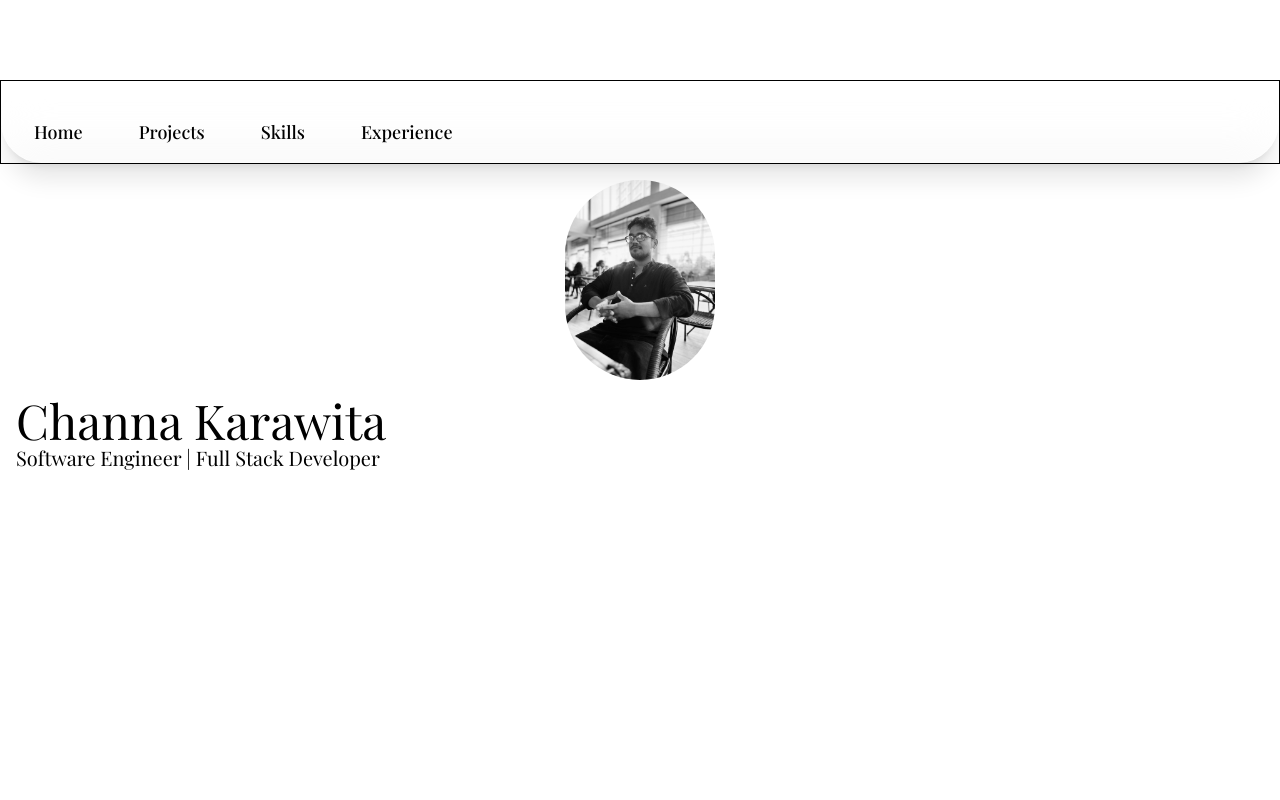
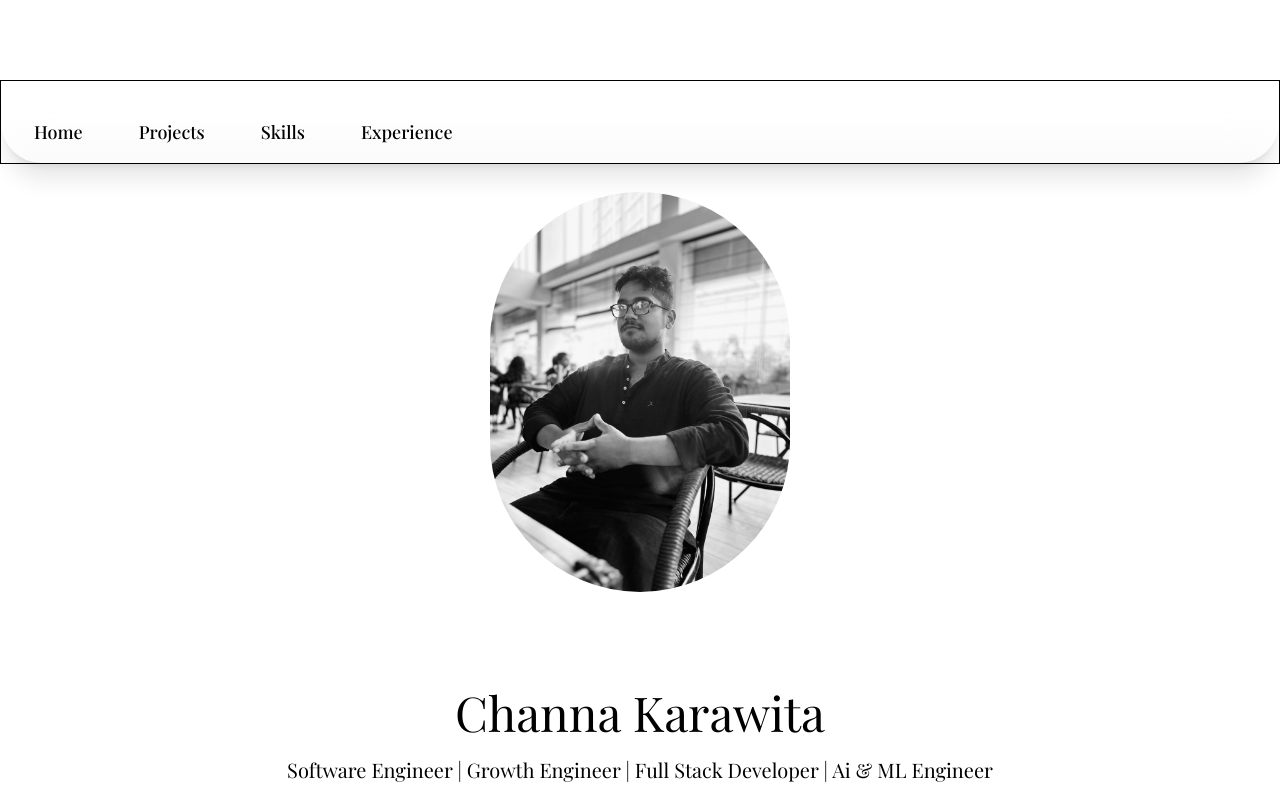
Before and after one commit to Ch4nnXDev/portfolio, a Next.js app in the folder my-portfolio/: page / in a window 1280 px wide. Shown: the top 800 px of the page. Built offline with nearby package versions, Linux system fonts and the light colour scheme; a web font is replaced by a local one.

Commit message:
added layout fixes in the Hero

```diff
--- a/my-portfolio/src/app/my-components/Hero.tsx
+++ b/my-portfolio/src/app/my-components/Hero.tsx
@@ -1,13 +1,28 @@
-import { Vortex } from "@/components/ui/vortex";
 import Image from "next/image";
 export default function Hero() {
     return (
-        <section className="flex flex-col p-4 w-full h-screen text-black">
+        <section className="flex flex-col p-4 w-full h-screen text-black items-center justify-center gap-20">
+            <div className="flex flex-col items-center">
+                <Image src="/profile.jpeg" alt="Profile Picture" width={300} height={400} className="rounded-full mb-4 self-center" />
+            </div>
 
-            <div className="flex flex-col w-full">
-                <Image src="/profile.jpeg" alt="Profile Picture" width={150} height={150} className="rounded-full mb-4 self-center" />
-                <h1 className="text-5xl w-full">Channa Karawita</h1>
-                <p className="text-xl w-full">Software Engineer | Full Stack Developer</p>
+            <div className="flex flex-col w-full items-center gap-5">
+
+                <h1 className="text-5xl ">Channa Karawita</h1>
+                <p className="text-xl">Software Engineer | Growth Engineer | Full Stack Developer | Ai & ML Engineer</p>
+            </div>
+            <div className="flex flex-row p-6">
+                <div className="">
+                    <button></button>
+                </div>
+                <div className="">
+                    <button></button>
+                </div>
+                <div className="">
+                    <button></button>
+                </div>
+
+
             </div>
 
 
```
